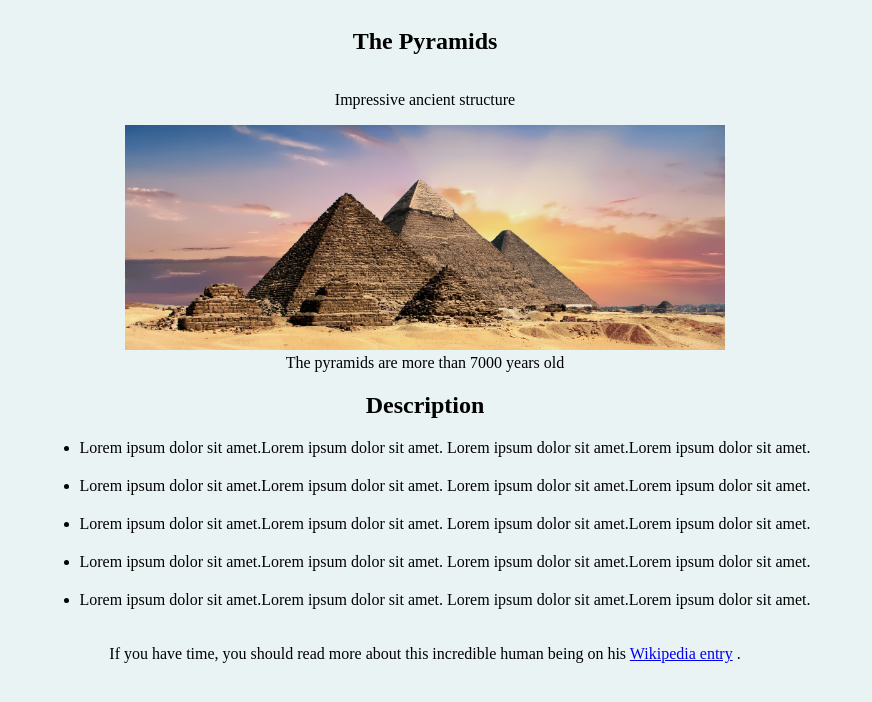
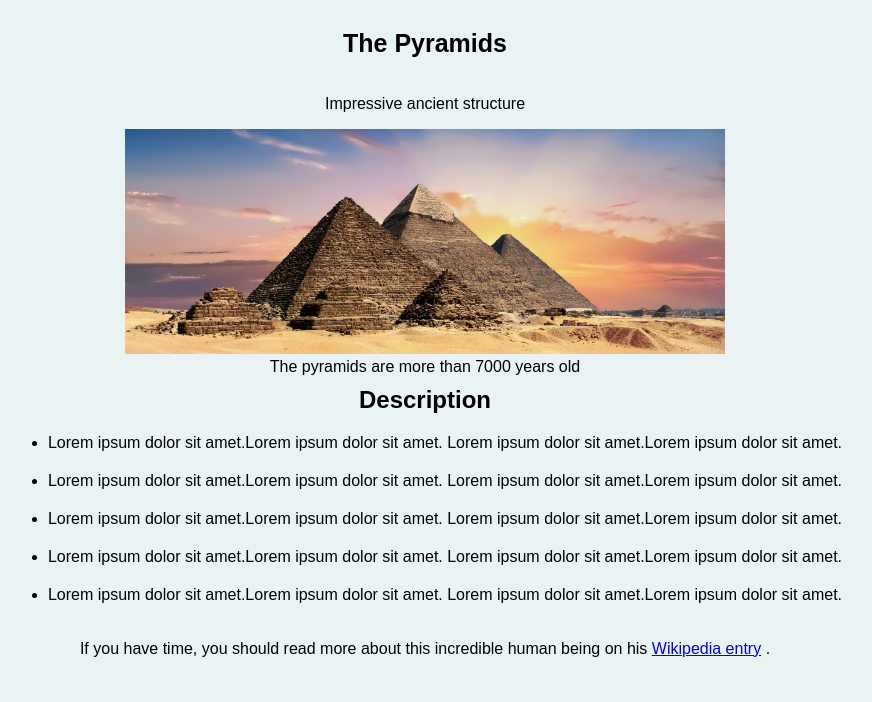
Before and after one commit to tarek102/TarekandChris, a plain HTML site: page index.html in a window 1280 px wide. Shown: the whole page, without its empty margins (215-1087 px from the left). Drawn offline with Linux system fonts and the light colour scheme.

Commit message:
final revision on HTML and CSS

```diff
--- a/index.html
+++ b/index.html
@@ -35,7 +35,7 @@
                 </li>
             </ul>
         </div>
-        <p>If you have time, you should read more about this incredible human being on his <span><a href="https://www.wikipedia.org/" id="tribute-link" target="_blank">Wikipedia entry</a> </span>.</p>
+        <p class="footer">If you have time, you should read more about this incredible human being on his <span><a href="https://www.wikipedia.org/" id="tribute-link" target="_blank">Wikipedia entry</a> </span>.</p>
     </section>
 
 </body>
--- a/styles.css
+++ b/styles.css
@@ -1,5 +1,12 @@
 body {
     background-color: rgb(233, 243, 243);
+    font-family: sans-serif;
+
+}
+
+#title {
+    font-size: 25px;
+    font-weight: bold;
 }
 
 #main {
@@ -16,6 +23,11 @@ body {
 
 }
 
+#img-caption {
+    text-align: center;
+
+}
+
 #image {
     width: 100%;
 }
@@ -23,3 +35,11 @@ body {
 li{
     margin:20px 0;
 }
+
+.footer {
+    text-align: center;
+}
+
+#tribute-info h2 {
+    margin: 10px 0;
+}
```
